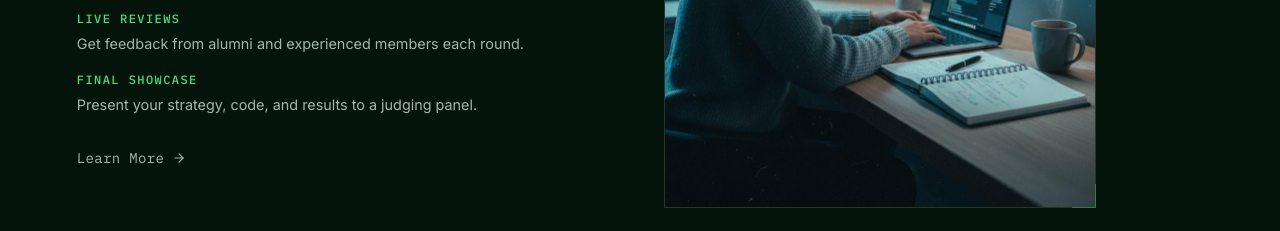
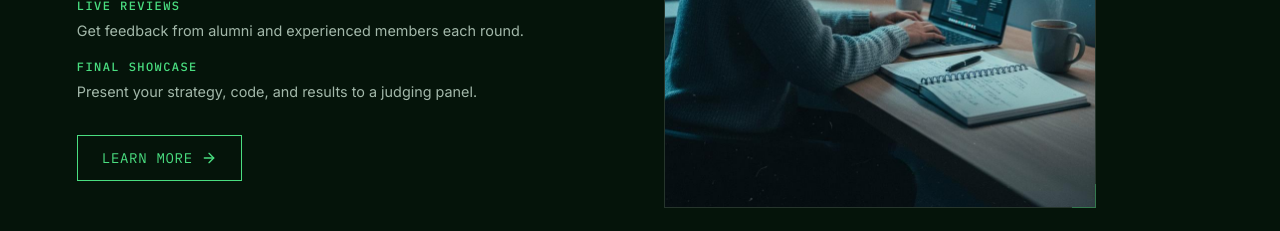
Before and after one commit to LifeDisparity/LifeDisparity.github.io, a React (Vite) app: page / in a window 1280 px wide. Shown: the part 2880-3111 px from the top of the page. Built offline with nearby package versions, Linux system fonts and the light colour scheme.

Commit message:
Match competition CTA style to projects button

```diff
--- a/src/App.tsx
+++ b/src/App.tsx
@@ -58,6 +58,7 @@ function App() {
           ]}
           ctaText="Learn More"
           ctaHref="#contact"
+          ctaVariant="button"
         />
 
         {/* Alumni */}
--- a/src/sections/ContentSection.tsx
+++ b/src/sections/ContentSection.tsx
@@ -12,6 +12,7 @@ interface ContentSectionProps {
   items?: { label: string; description: string }[];
   ctaText?: string;
   ctaHref?: string;
+  ctaVariant?: 'link' | 'button';
 }
 
 export default function ContentSection({
@@ -26,6 +27,7 @@ export default function ContentSection({
   items = [],
   ctaText,
   ctaHref = '#',
+  ctaVariant = 'link',
 }: ContentSectionProps) {
   const isLeftPhoto = layout === 'left-photo';
   const bgClass = background === 'primary' ? 'bg-primary-dark' : 'bg-secondary-dark';
@@ -78,9 +80,12 @@ export default function ContentSection({
 
           {/* CTA */}
           {ctaText && (
-            <a href={ctaHref} className="text-link inline-flex items-center gap-2">
+            <a
+              href={ctaHref}
+              className={ctaVariant === 'button' ? 'cta-button w-fit' : 'text-link inline-flex items-center gap-2'}
+            >
               <span>{ctaText}</span>
-              <ArrowRight size={14} />
+              <ArrowRight size={ctaVariant === 'button' ? 16 : 14} />
             </a>
           )}
         </div>
```
